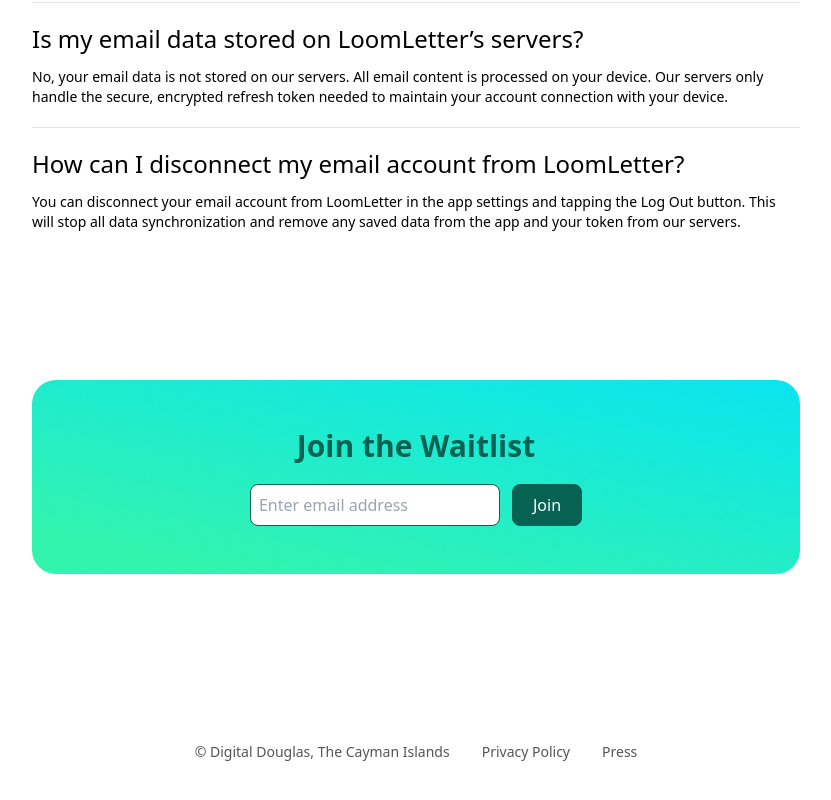
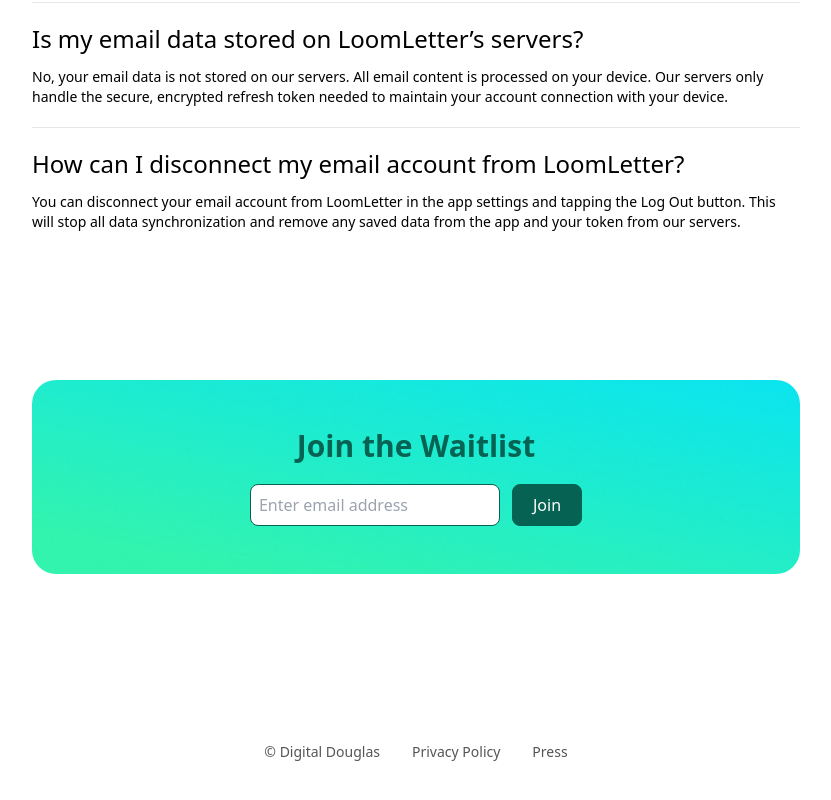
Before and after one commit to kiorq/loomletter-lander, a SvelteKit app: page / in a window 1280 px wide. Shown: the part 2291-3091 px from the top of the page, without its empty margins (224-1055 px from the left). Built offline with nearby package versions, Linux system fonts and the light colour scheme.

Commit message:
removed cayman from footer

```diff
--- a/src/routes/+layout.svelte
+++ b/src/routes/+layout.svelte
@@ -114,9 +114,7 @@
 	<footer
 		class="w-full max-w-[800px] px-4 py-10 mx-auto flex flex-wrap flex-row gap-2 md:gap-8 items-center justify-center"
 	>
-		<p class="text-sm text-[#555555] w-full md:w-auto text-center">
-			&copy; Digital Douglas, The Cayman Islands
-		</p>
+		<p class="text-sm text-[#555555] w-full md:w-auto text-center">&copy; Digital Douglas</p>
 		<a class="text-sm text-[#555555] hover:underline" href="/privacy-policy">Privacy Policy</a>
 		<a class="text-sm text-[#555555] hover:underline" href="/press">Press</a>
 	</footer>
```
